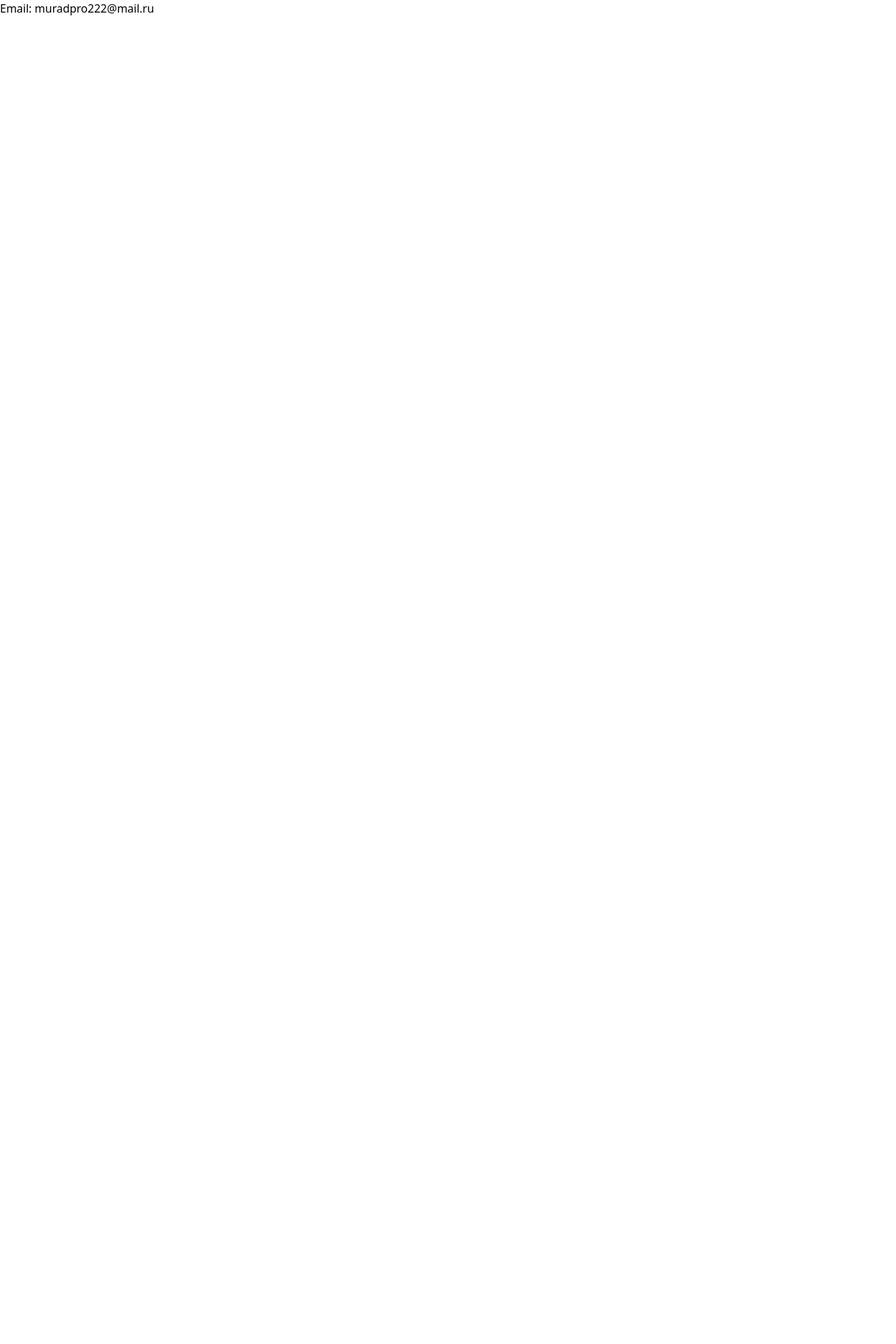
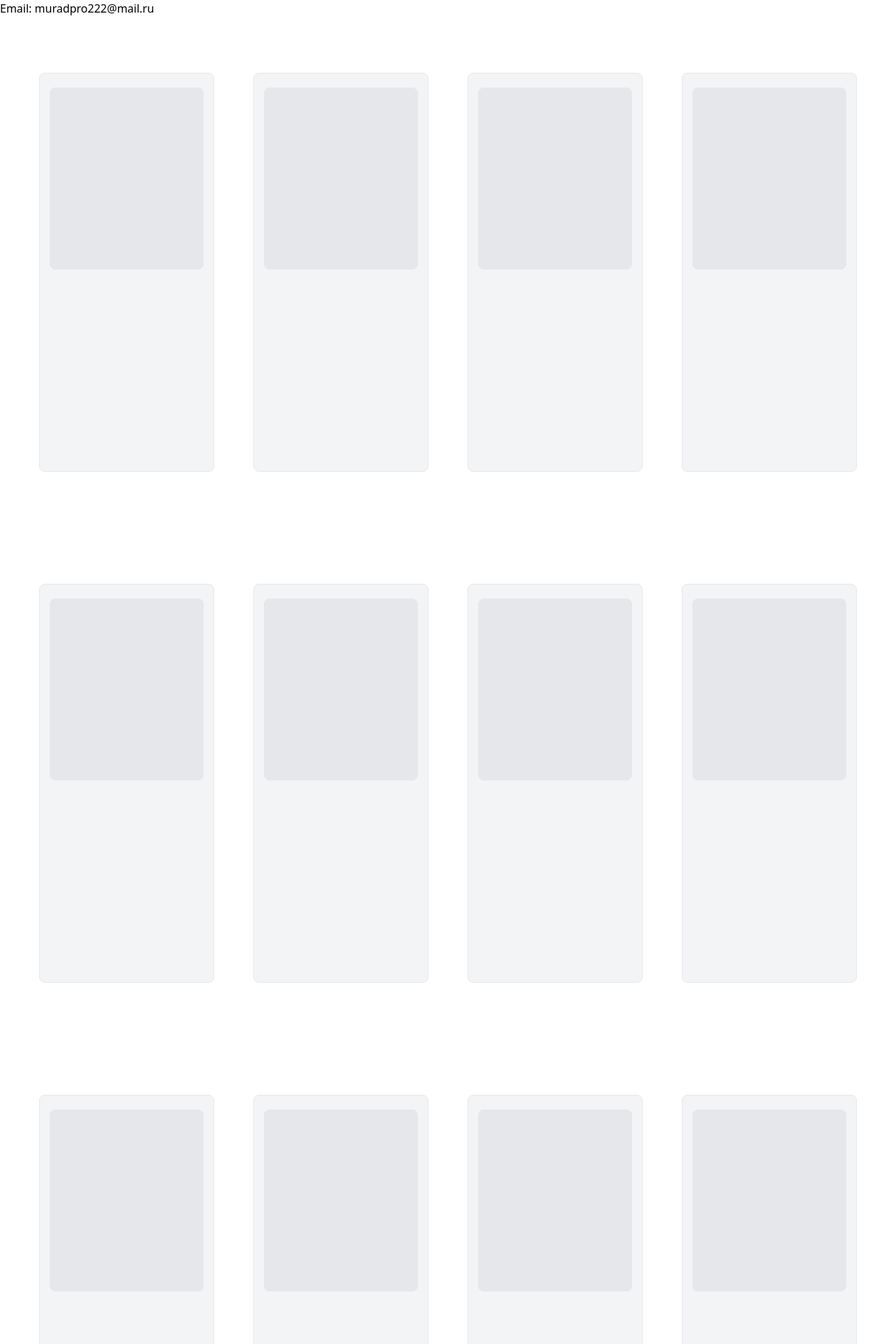
Before and after one commit to MuradTrader/murad-react, a React (Vite) app: page /about in a window 1280 px wide. Shown: the part 280-2200 px from the top of the page at 70% size. Before the commit the page ends 800 px from the top, so only its background shows below. Built offline with nearby package versions, Linux system fonts and the light colour scheme; no server answers.

Commit message:
episode-09

```diff
--- a/src/components/App.js
+++ b/src/components/App.js
@@ -8,7 +8,7 @@ import Body from "./Body";
 import Contact from "./Contact";
 import Error from "./Error";
 import RestaurantMenu from "./RestaurantMenu";
-import Shimmer from "./Shimmer";
+import { ShimmerCard } from "./Shimmer";
 // import Grocery from "./Grocery";
 
 const Grocery = lazy(() => import("./Grocery"));
@@ -35,7 +35,7 @@ const appRouter = createBrowserRouter([
       {
         path: "/about",
         element: (
-          <Suspense fallback={<Shimmer />}>
+          <Suspense fallback={<ShimmerCard />}>
             {" "}
             <About />{" "}
           </Suspense>
@@ -48,7 +48,7 @@ const appRouter = createBrowserRouter([
       {
         path: "/grocery",
         element: (
-          <Suspense fallback={<Shimmer />}>
+          <Suspense fallback={<ShimmerCard />}>
             {" "}
             <Grocery />{" "}
           </Suspense>
--- a/src/components/Header.js
+++ b/src/components/Header.js
@@ -9,9 +9,9 @@ const Header = () => {
   const onlineStatus = useOnlineStatus();
 
   return (
-    <div className="flex justify-between bg-pink-100 shadow-lg m-2 ">
+    <div className="flex justify-between shadow-lg m-2 bg-gray-200">
       <div className="logo-container">
-        <img className="w-56" src={LOGO_URL} />
+        <img className="w-56 rounded-full" src={LOGO_URL} />
       </div>
       <div className="flex items-center">
         <ul className="flex p-4 m-4">
--- a/src/components/RestaurantCard.js
+++ b/src/components/RestaurantCard.js
@@ -12,7 +12,7 @@ const RestaurantCard = (props) => {
   } = resData?.info;
   return (
     <div
-      className="ml-7 mr-7 mb-20 p-4 w-[250px] rounded-lg w-80 h-[550px]"
+      className="ml-7 mr-7 mb-20 p-4 w-[250px] rounded-lg w-80 h-[570px] shadow-lg"
       style={{
         backgroundColor: "#f0f0f0",
       }}
@@ -32,4 +32,17 @@ const RestaurantCard = (props) => {
   );
 };
 
+export const withPromtedLabel = (RestaurantCard) => {
+  return (props) => {
+    return (
+      <div className="relative">
+        <label className="absolute top-0 bg-black m-1 p-1 rounded-lg text-white">
+          Open
+        </label>
+        <RestaurantCard {...props} />
+      </div>
+    );
+  };
+};
+
 export default RestaurantCard;
--- /dev/null
+++ b/src/components/RestaurantCategory.js
@@ -0,0 +1,26 @@
+import ItemList from "./itemList";
+import { useState } from "react";
+
+const RestaurantCategory = ({ data, showItems, setShowIndex }) => {
+  const handleClick = () => {
+    setShowIndex();
+  };
+  return (
+    <div>
+      <div className=" w-6/12 bg-gray-100 shadow-lg p-3 mx-auto my-4">
+        <div
+          className="flex justify-between cursor-pointer"
+          onClick={handleClick}
+        >
+          <span className="font-bold text-lg">
+            {data.title}({data.itemCards.length})
+          </span>
+          <span>↓</span>
+        </div>
+        {showItems && <ItemList items={data.itemCards} />}
+      </div>
+    </div>
+  );
+};
+
+export default RestaurantCategory;
--- a/src/components/Shimmer.js
+++ b/src/components/Shimmer.js
@@ -1,53 +1,42 @@
-const Shimmer = () => {
+export const ShimmerCard = () => {
   return (
-    <div className="shimmer-container">
-      <div className="shimmer-card">
-        <div className="shimmer-card-bottom"></div>
+    <div className="flex flex-wrap justify-center">
+      <div className="ml-7 mr-7 mb-20 mt-20 w-[250px] rounded-lg py-5 w-80 h-[570px] border border-solid border-gray bg-gray-100">
+        <div className="border border-solid border-gray p-4 w-[220px] h-[260px] rounded-lg m-auto bg-gray-200"></div>
       </div>
-      <div className="shimmer-card">
-        <div className="shimmer-card-bottom"></div>
+      <div className="ml-7 mr-7 mb-20 mt-20 w-[250px] rounded-lg py-5 w-80 h-[570px] border border-solid border-gray bg-gray-100">
+        <div className="border border-solid border-gray p-4 w-[220px] h-[260px] rounded-lg m-auto bg-gray-200"></div>
       </div>
-      <div className="shimmer-card">
-        <div className="shimmer-card-bottom"></div>
+      <div className="ml-7 mr-7 mb-20 mt-20 w-[250px] rounded-lg py-5 w-80 h-[570px] border border-solid border-gray bg-gray-100">
+        <div className="border border-solid border-gray p-4 w-[220px] h-[260px] rounded-lg m-auto bg-gray-200"></div>
       </div>
-      <div className="shimmer-card">
-        <div className="shimmer-card-bottom"></div>
+      <div className="ml-7 mr-7 mb-20 mt-20 w-[250px] rounded-lg py-5 w-80 h-[570px] border border-solid border-gray bg-gray-100">
+        <div className="border border-solid border-gray p-4 w-[220px] h-[260px] rounded-lg m-auto bg-gray-200"></div>
       </div>
-      <div className="shimmer-card">
-        <div className="shimmer-card-bottom"></div>
+      <div className="ml-7 mr-7 mb-20 mt-20 w-[250px] rounded-lg py-5 w-80 h-[570px] border border-solid border-gray bg-gray-100">
+        <div className="border border-solid border-gray p-4 w-[220px] h-[260px] rounded-lg m-auto bg-gray-200"></div>
       </div>
-      <div className="shimmer-card">
-        <div className="shimmer-card-bottom"></div>
+      <div className="ml-7 mr-7 mb-20 mt-20 w-[250px] rounded-lg py-5 w-80 h-[570px] border border-solid border-gray bg-gray-100">
+        <div className="border border-solid border-gray p-4 w-[220px] h-[260px] rounded-lg m-auto bg-gray-200"></div>
       </div>
-      <div className="shimmer-card">
-        <div className="shimmer-card-bottom"></div>
+      <div className="ml-7 mr-7 mb-20 mt-20 w-[250px] rounded-lg py-5 w-80 h-[570px] border border-solid border-gray bg-gray-100">
+        <div className="border border-solid border-gray p-4 w-[220px] h-[260px] rounded-lg m-auto bg-gray-200"></div>
       </div>
-      <div className="shimmer-card">
-        <div className="shimmer-card-bottom"></div>
+      <div className="ml-7 mr-7 mb-20 mt-20 w-[250px] rounded-lg py-5 w-80 h-[570px] border border-solid border-gray bg-gray-100">
+        <div className="border border-solid border-gray p-4 w-[220px] h-[260px] rounded-lg m-auto bg-gray-200"></div>
       </div>
-      <div className="shimmer-card">
-        <div className="shimmer-card-bottom"></div>
+      <div className="ml-7 mr-7 mb-20 mt-20 w-[250px] rounded-lg py-5 w-80 h-[570px] border border-solid border-gray bg-gray-100">
+        <div className="border border-solid border-gray p-4 w-[220px] h-[260px] rounded-lg m-auto bg-gray-200"></div>
       </div>
-      <div className="shimmer-card">
-        <div className="shimmer-card-bottom"></div>
+      <div className="ml-7 mr-7 mb-20 mt-20 w-[250px] rounded-lg py-5 w-80 h-[570px] border border-solid border-gray bg-gray-100">
+        <div className="border border-solid border-gray p-4 w-[220px] h-[260px] rounded-lg m-auto bg-gray-200"></div>
       </div>
-      <div className="shimmer-card">
-        <div className="shimmer-card-bottom"></div>
+      <div className="ml-7 mr-7 mb-20 mt-20 w-[250px] rounded-lg py-5 w-80 h-[570px] border border-solid border-gray bg-gray-100">
+        <div className="border border-solid border-gray p-4 w-[220px] h-[260px] rounded-lg m-auto bg-gray-200"></div>
       </div>
-      <div className="shimmer-card">
-        <div className="shimmer-card-bottom"></div>
-      </div>
-      <div className="shimmer-card">
-        <div className="shimmer-card-bottom"></div>
-      </div>
-      <div className="shimmer-card">
-        <div className="shimmer-card-bottom"></div>
-      </div>
-      <div className="shimmer-card">
-        <div className="shimmer-card-bottom"></div>
+      <div className="ml-7 mr-7 mb-20 mt-20 w-[250px] rounded-lg py-5 w-80 h-[570px] border border-solid border-gray bg-gray-100">
+        <div className="border border-solid border-gray p-4 w-[220px] h-[260px] rounded-lg m-auto bg-gray-200"></div>
       </div>
     </div>
   );
 };
-
-export default Shimmer;
--- a/src/components/UserClass.js
+++ b/src/components/UserClass.js
@@ -1,5 +1,5 @@
 import React from "react";
-import Shimmer from "./Shimmer";
+import { ShimmerCard } from "./Shimmer";
 
 class UserClass extends React.Component {
   constructor(props) {
@@ -29,7 +29,7 @@ class UserClass extends React.Component {
   }
 
   render() {
-    if (this.state.userInfo === null) return <Shimmer />;
+    if (this.state.userInfo === null) return <ShimmerCard />;
     const { login, avatar_url, html_url } = this.state.userInfo;
     // console.log("Child Render");
     return (
--- /dev/null
+++ b/src/components/itemList.js
@@ -0,0 +1,38 @@
+import { CDN_URL } from "../utils/constants";
+
+const ItemList = ({ items }) => {
+  return (
+    <div>
+      {items.map((item) => (
+        <div
+          key={item.card.info.id}
+          className="mt-3 border-b-2 border-gray-300 text-left flex justify-between h-50"
+        >
+          {" "}
+          <div>
+            <span className="text-[15px]">{item.card.info.name}</span>
+            <p className="font-normal">
+              {" "}
+              ₹{item.card.info.price / 100 || item.card.info.defaultPrice / 100}
+            </p>
+            <p className="text-[13px] pt-4 max-w-2xl text-gray-600 font-light">
+              {item.card.info.description}
+            </p>
+          </div>
+          <div className="mx-4">
+            <img
+              alt="🤵"
+              src={CDN_URL + item.card.info.imageId}
+              className="max-w-40 rounded-lg mt-6"
+            />
+            <button className="relative bottom-7 left-[20px] bg-white shadow-lg text-green-500 px-10 py-2 rounded-lg">
+              ADD
+            </button>
+          </div>
+        </div>
+      ))}
+    </div>
+  );
+};
+
+export default ItemList;
--- a/src/utils/useRestaurantMenu.js
+++ b/src/utils/useRestaurantMenu.js
@@ -1,16 +1,8 @@
 import { useEffect, useState } from "react";
 import { MENU_API } from "../utils/constants";
-import Shimmer from "../components/Shimmer";
 
 const useRestaurantMenu = (resId) => {
   const [resInfo, setResInfo] = useState(null);
-
-  // Это делается при первом рендеринге до вызова API с помощью useEffect().
-  // Чтобы не возникало ошибки со значением по умолчанию resInfo а это useState(null).
-  // Если это не указать то React пытается делать диструктуризацию переменной resInfo,
-  // со значением null при первом рендеринге до вызова API  с помощью useEffect().
-  // Показываем shimmer до загрузки данных API.
-  if (resInfo === null) return <Shimmer />;
 
   useEffect(() => {
     fetchData();
```
Also changed, not shown: src/components/Body.js (+12 -9 lines), src/components/RestaurantMenu.js (+35 -21 lines).
